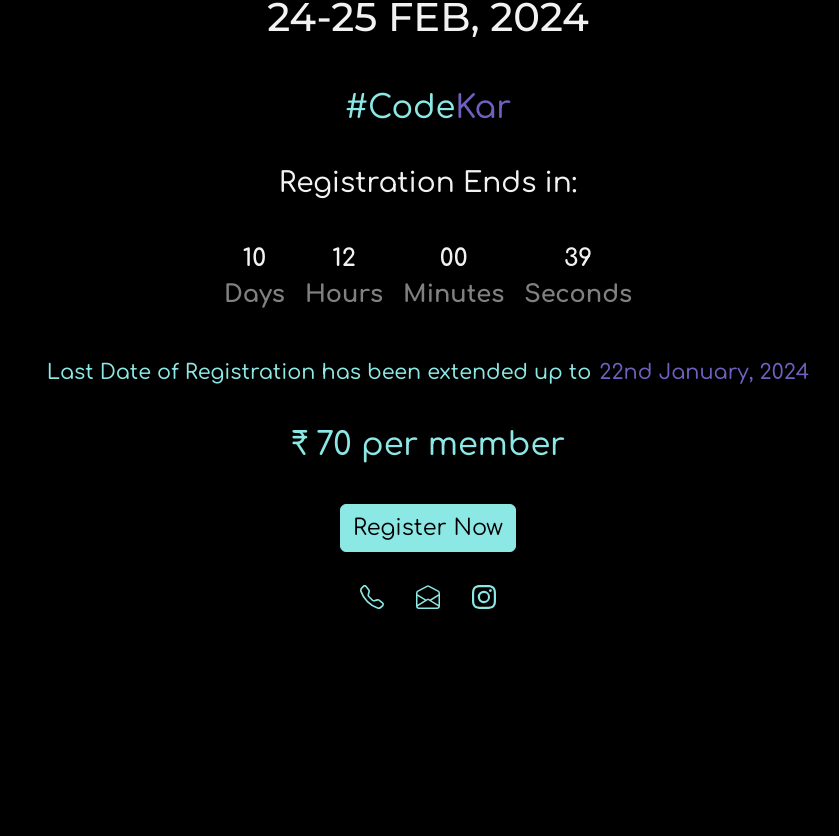
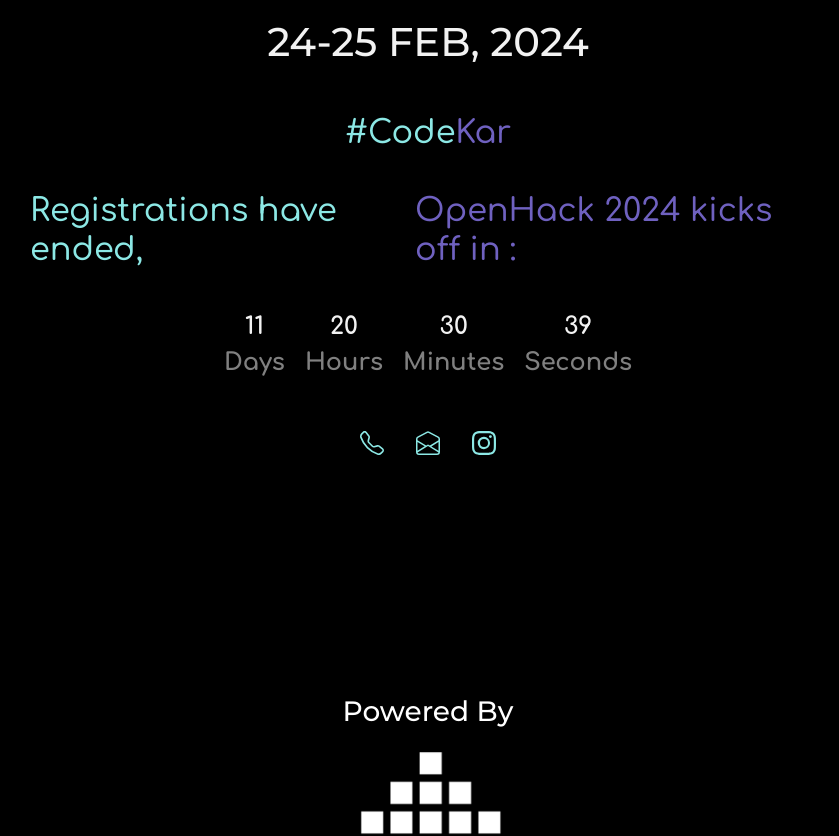
Before and after one commit to Krish2958/OpenHack, a React (Create React App) app in the folder openhack/: page / in a window 1280 px wide. Shown: the part 870-1706 px from the top of the page, without its empty margins (212-1051 px from the left). Built offline with nearby package versions, Linux system fonts and the light colour scheme.

Commit message:
Updated Website and Removed Registration Buttons as Registrations are closed now!

```diff
--- a/openhack/src/components/CustomNavbar/index.jsx
+++ b/openhack/src/components/CustomNavbar/index.jsx
@@ -1,6 +1,6 @@
 import React, { useState, useEffect } from "react";
 import { useLocation } from "react-router-dom";
-import { Navbar, Nav, Button } from "react-bootstrap";
+import { Navbar, Nav } from "react-bootstrap";
 import { LinkContainer } from "react-router-bootstrap";
 import "./CustomNavbar.css";
 import { Assets } from "../../assets";
@@ -55,9 +55,9 @@ export const CustomNavbar = () => {
           <LinkContainer to="/contact-us" onClick={handleNavCollapse}>
             <Nav.Link>Contact Us</Nav.Link>
           </LinkContainer>
-          <LinkContainer to="/registration" onClick={handleNavCollapse}>
+          {/* <LinkContainer to="/registration" onClick={handleNavCollapse}>
             <Button className='reg-button' variant="primary">Register Now</Button>
-          </LinkContainer>
+          </LinkContainer> */}
         </Nav>
       </Navbar.Collapse>
       </div>
--- a/openhack/src/pages/Home/index.jsx
+++ b/openhack/src/pages/Home/index.jsx
@@ -21,22 +21,19 @@ export const Home = () => {
         <h3 className='coming-soon__text-2'>Kar</h3>
         </span>
         <div className='name-container'>
-          <h3 className='coming-soon__text'>Registration Ends in:</h3>
+        <h3 className='coming-soon__text-1' >Registrations have ended, </h3>
+        <h3 className='coming-soon__text-2 ' >OpenHack 2024 kicks off in :</h3>
+        </div>
+        <CountdownTimer  targetDate="2024-02-24T08:29:59" />
 
-        </div>
-        <CountdownTimer  targetDate="2024-02-22T23:59:59" />
-        <div className='date'>
-        <h3 className='date__text-1' >Last Date of Registration has been extended up to </h3>
-        <h3 className='date__text-2 ' >22nd January, 2024</h3>
-        </div>
-        <div>
+        {/* <div>
         <div className='name-container rate'>
         <h3 className='coming-soon__text-1'>₹</h3>
           <h3 className='coming-soon__text-1'>70 per member</h3>
         </div>
-        </div>
+        </div> */}
 
-        <Button className='coming-soon__reg-button' href='/registration' variant="primary">Register Now</Button>
+        {/* <Button className='coming-soon__reg-button' href='/registration' variant="primary">Register Now</Button> */}
         <span className='coming-soon__icon-container'>
           <a href="tel:+917568379160" >
             <Icon.Telephone className='coming-soon__icon' color='#8CE8E5' />
@@ -106,7 +103,7 @@ export const Home = () => {
           <h1 className='about-prize-title'>Prize Pool</h1>
           <h1 className='about-prize-title-1'>Rs.9000/-*</h1>
           <p className="about-prize-description">*Including cash prizes, goodies, bounties and more.</p>
-          <Button className='about-prize-reg-button' href='/registration' variant="primary">Register Now</Button>
+          {/* <Button className='about-prize-reg-button' href='/registration' variant="primary">Register Now</Button> */}
           </div>
           <img className='about-prize-bg-img' src={Assets.Prize} alt="about" />
         </div>
```
